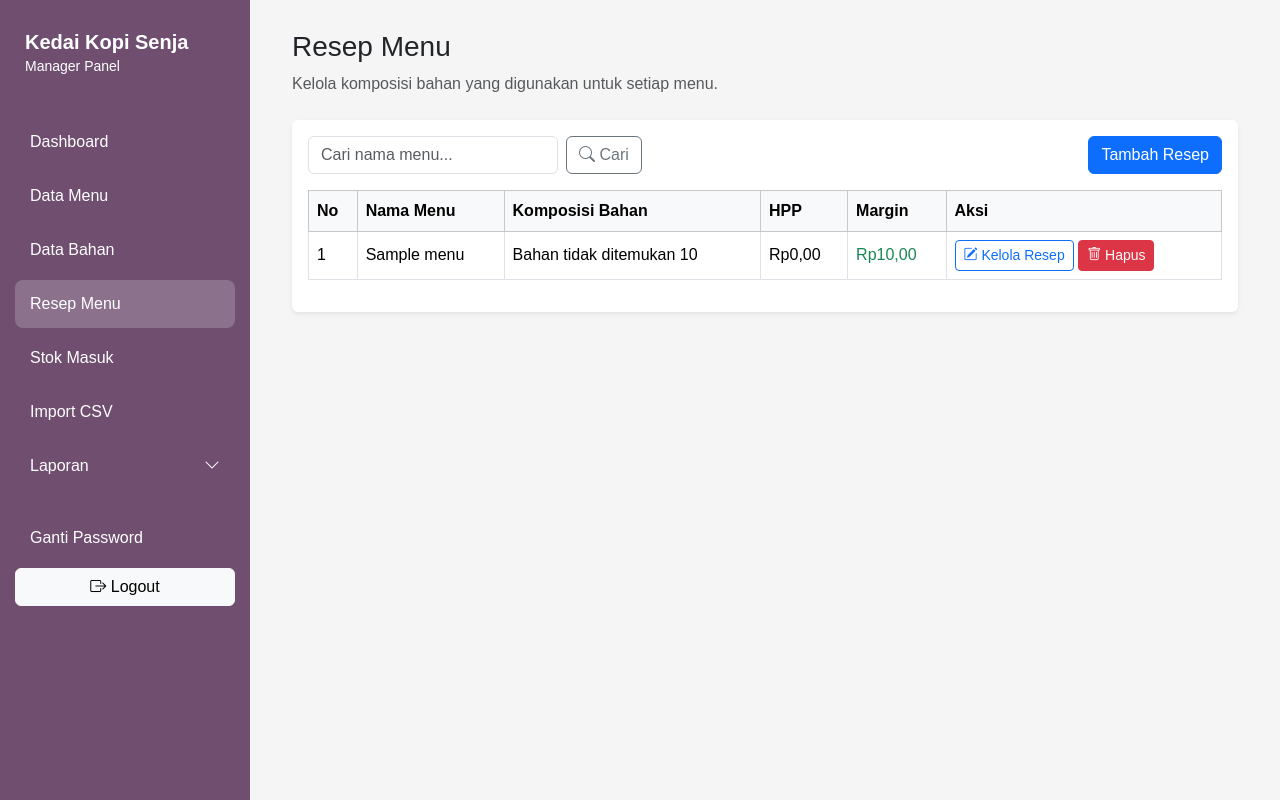
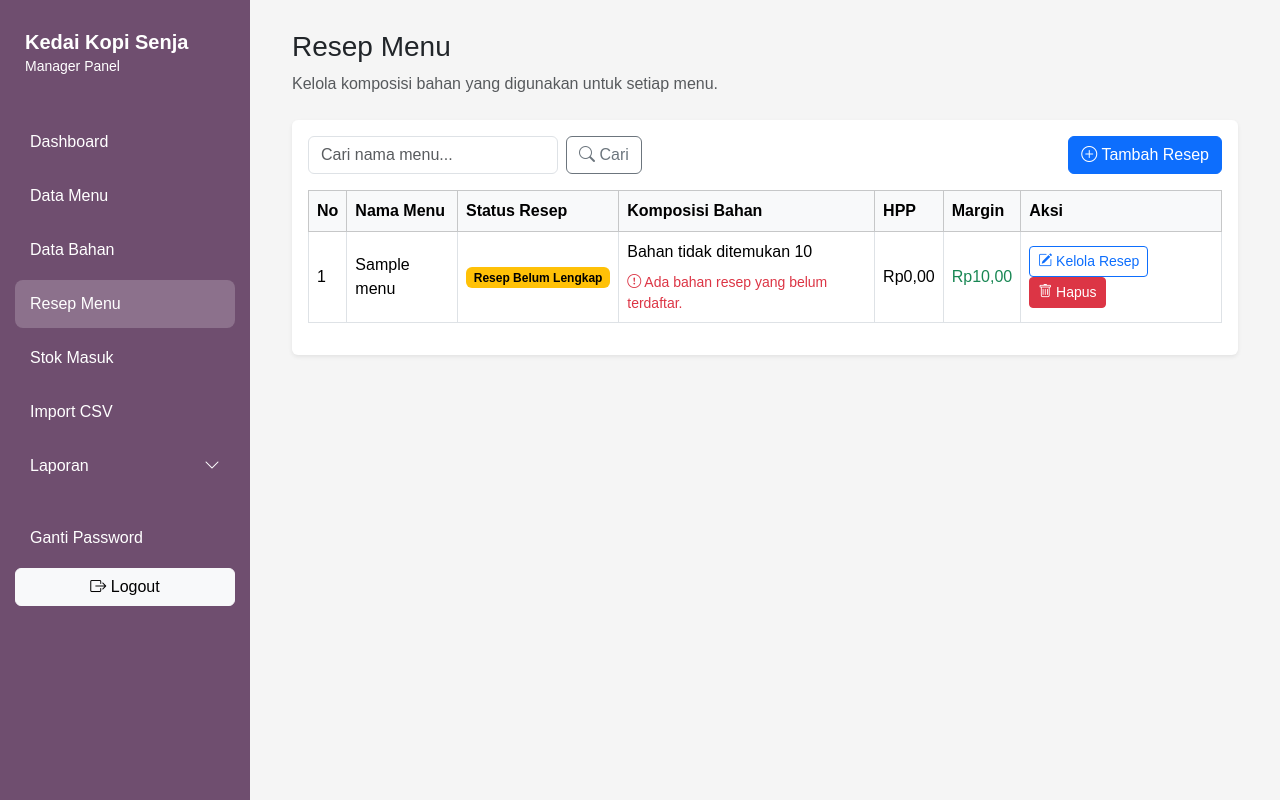
Before and after one commit to lousianaprincesstampu-stack/UKK-KEDAI-KOPI-SENJA, a Laravel app: page /manager/recipes in a window 1280 px wide. Run offline with Laravel 12, Linux system fonts and the light colour scheme; a user stored in the database is signed in; data comes from the database, SQL or seed files in the repository; tables that the repository leaves empty hold one stand-in row (values such as "Sample post"); parts of the project's set-up code (start-up, migrations or seed data) failed here and were passed over.

Commit message:
Membuat validasi menu tidak tersedia pada menu yang resepnya tidak lengkap

```diff
--- a/app/Http/Controllers/Api/CustomerOrderController.php
+++ b/app/Http/Controllers/Api/CustomerOrderController.php
@@ -166,6 +166,12 @@ class CustomerOrderController extends Controller
                     ]);
                 }
 
+                if ($menu->status_stok === 'Tidak Tersedia') {
+                    throw ValidationException::withMessages([
+                        'items' => "Menu {$menu->nama_menu} tidak tersedia karena resep belum lengkap.",
+                    ]);
+                }
+
                 if (!$menu->recipe || $menu->recipe->recipeDetails->isEmpty()) {
                     throw ValidationException::withMessages([
                         'items' => "Menu {$menu->nama_menu} belum memiliki resep.",
--- a/app/Services/MenuStockService.php
+++ b/app/Services/MenuStockService.php
@@ -11,6 +11,11 @@ class MenuStockService
         $menus = Menu::with('recipe.recipeDetails.bahan')->get();
 
         foreach ($menus as $menu) {
+
+            // Pertahankan status menu yang resepnya belum lengkap.
+            if ($menu->status_stok === 'Tidak Tersedia') {
+                continue;
+            }
 
             if (!$menu->recipe || $menu->recipe->recipeDetails->isEmpty()) {
                 $menu->update([
--- a/resources/views/manager/recipes/index.blade.php
+++ b/resources/views/manager/recipes/index.blade.php
@@ -32,7 +32,7 @@
                 </form>
 
                 <a href="{{ route('manager.recipes.create') }}" class="btn btn-primary">
-                    <i clas= "bi bi-plus-circle"></i> Tambah Resep
+                    <i class="bi bi-plus-circle"></i> Tambah Resep
                 </a>
 
             </div>
@@ -44,6 +44,7 @@
                         <tr>
                             <th>No</th>
                             <th>Nama Menu</th>
+                            <th>Status Resep</th>
                             <th>Komposisi Bahan</th>
                             <th>HPP</th>
                             <th>Margin</th>
@@ -59,15 +60,41 @@
                                 <td>{{ $menu->nama_menu }}</td>
 
                                 <td>
+                                    @if ($menu->status_stok === 'Tidak Tersedia')
+                                        <span class="badge text-bg-warning">
+                                            Resep Belum Lengkap
+                                        </span>
+                                    @elseif ($menu->recipe && $menu->recipe->recipeDetails->isNotEmpty())
+                                        <span class="badge text-bg-success">
+                                            Lengkap
+                                        </span>
+                                    @else
+                                        <span class="badge text-bg-secondary">
+                                            Belum Dibuat
+                                        </span>
+                                    @endif
+                                </td>
+
+                                <td>
                                     @if ($menu->recipe && $menu->recipe->recipeDetails->isNotEmpty())
+
                                         @foreach ($menu->recipe->recipeDetails as $detail)
                                             <div>
                                                 {{ $detail->bahan->nama_bahan ?? 'Bahan tidak ditemukan' }}
 
                                                 {{ rtrim(rtrim(number_format((float) $detail->jumlah, 3, ',', '.'), '0'), ',') }}
+
                                                 {{ $detail->bahan->satuan_dasar ?? '' }}
                                             </div>
                                         @endforeach
+
+                                        @if ($menu->status_stok === 'Tidak Tersedia')
+                                            <div class="text-danger small mt-2">
+                                                <i class="bi bi-exclamation-circle"></i>
+                                                Ada bahan resep yang belum terdaftar.
+                                            </div>
+                                        @endif
+
                                     @else
                                         <span class="text-muted">
                                             Resep belum dibuat.
@@ -125,7 +152,7 @@
                             </tr>
                         @empty
                             <tr>
-                                <td colspan="6" class="text-center text-muted">
+                                <td colspan="7" class="text-center text-muted">
                                     Belum ada data menu.
                                 </td>
                             </tr>
```
Also changed, not shown: app/Http/Controllers/Cashier/CashierOrderController.php (+10 -8 lines), resources/views/cashier/orders/create.blade.php (+7 -13 lines), resources/views/manager/menus/index.blade.php (+11 -3 lines). Lines whose indentation alone changed are shown as unchanged.
